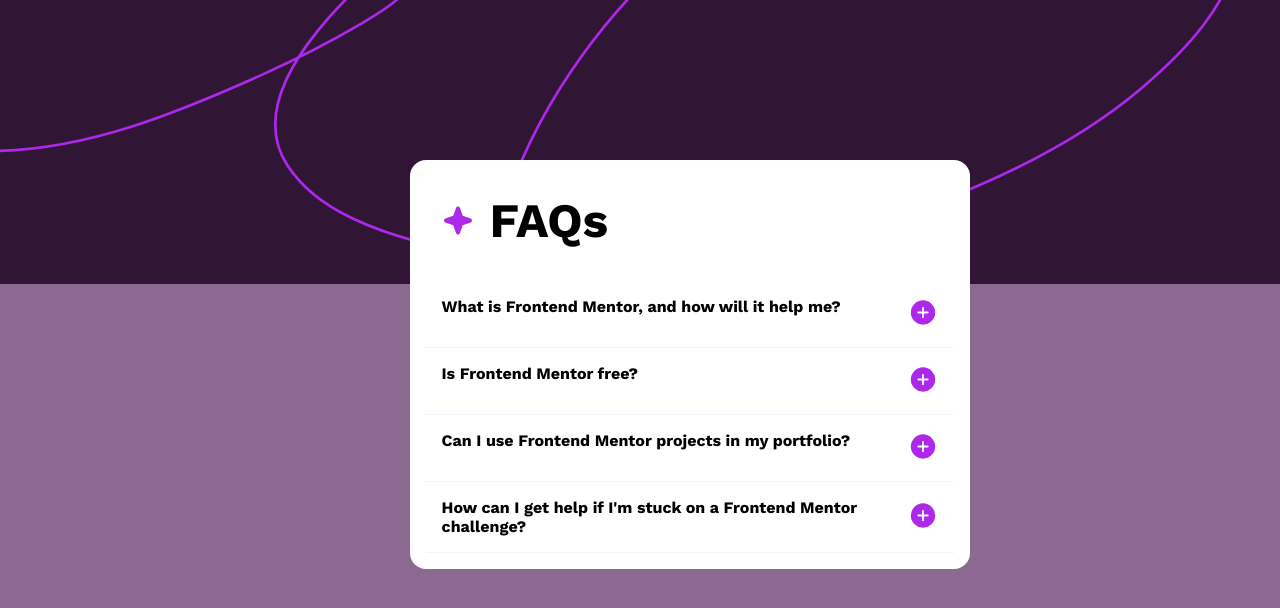
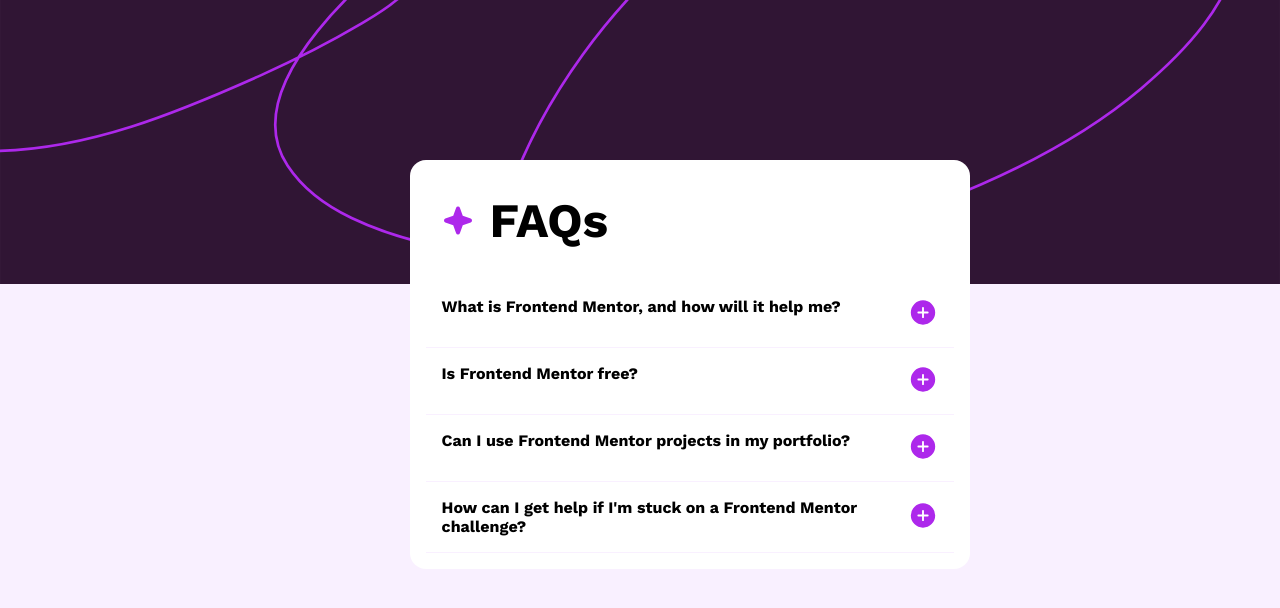
Before and after one commit to Dov07/Accordion-project, a React (Vite) app: page / in a window 1280 px wide. Shown: the top 608 px of the page. Built offline with nearby package versions, Linux system fonts and the light colour scheme.

Commit message:
Change bg color

```diff
--- a/src/index.css
+++ b/src/index.css
@@ -30,7 +30,7 @@
 }
 
 body{
-  background-color: var(--Purple600);
+  background-color: var(--Purple100);
 
   font-family: 'Work Sans', sans-serif;
 }
```
